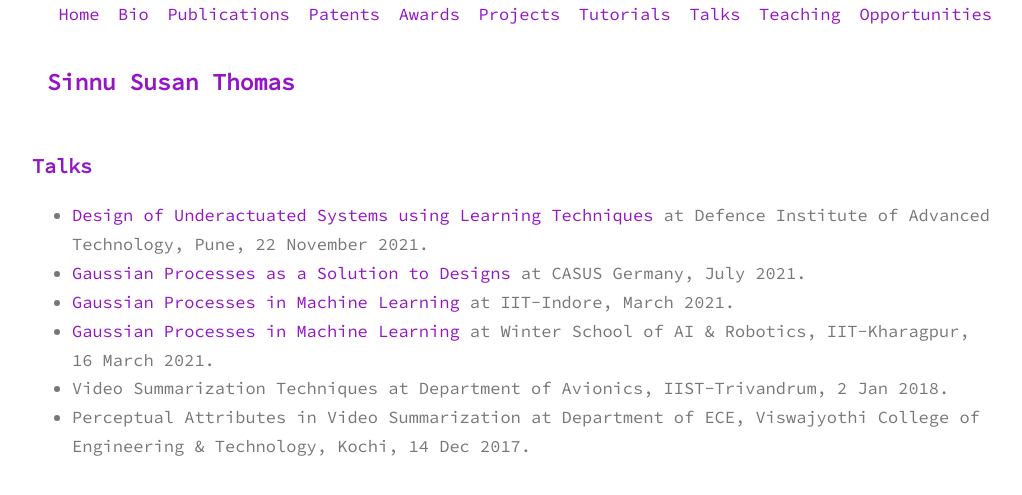
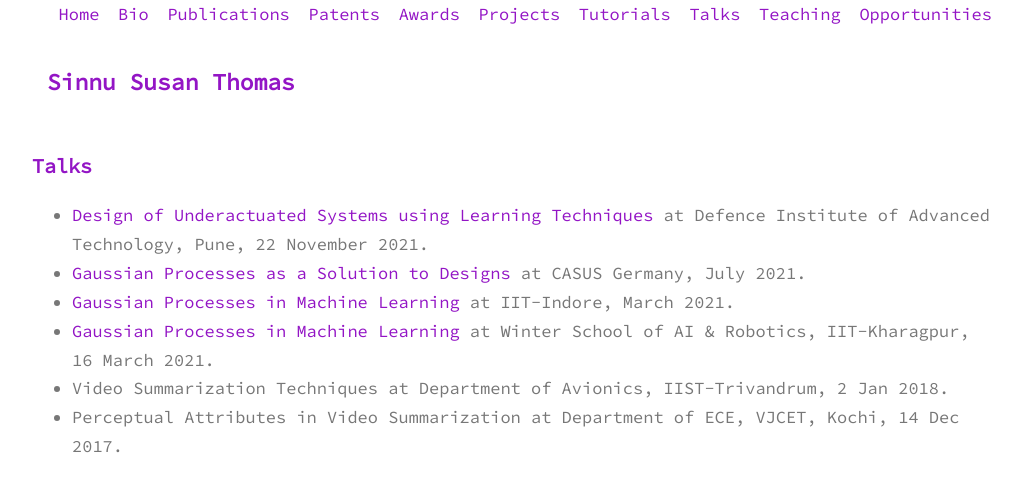
Before and after one commit to sinnuthomas/sinnuthomas.github.io, a Jekyll site: the page built from talks.md, in a window 1280 px wide. Shown: the top 495 px of the page, without its empty margins (128-1150 px from the left). Built offline with Jekyll 4.4.1, drawn with Linux system fonts in a browser that asks for light colours.

Commit message:
Update talks.md

```diff
--- a/talks.md
+++ b/talks.md
@@ -8,4 +8,4 @@ permalink: /talks/
   * [Gaussian Processes in Machine Learning](https://www.google.com/url?sa=t&rct=j&q=&esrc=s&source=web&cd=&cad=rja&uact=8&ved=2ahUKEwjmkY2M247vAhVDXSsKHSDkDeAQFjABegQIAhAD&url=https%3A%2F%2Fwww.iiti.ac.in%2Fpublic%2Fstorage%2Fevents%2Ffeb2021%2FQIP-MATHOPT21_26feb.pdf&usg=AOvVaw2CHa2BUIrKYPeesjk5wUk4) at IIT-Indore, March 2021.
   * [Gaussian Processes in Machine Learning](https://www.youtube.com/watch?v=UWH8_-njdaA) at Winter School of AI & Robotics, IIT-Kharagpur, 16 March 2021.
   * Video Summarization Techniques at Department of Avionics, IIST-Trivandrum, 2 Jan 2018.
-  * Perceptual Attributes in Video Summarization at Department of ECE, Viswajyothi College of Engineering & Technology, Kochi, 14 Dec 2017.
+  * Perceptual Attributes in Video Summarization at Department of ECE, VJCET, Kochi, 14 Dec 2017.
```
